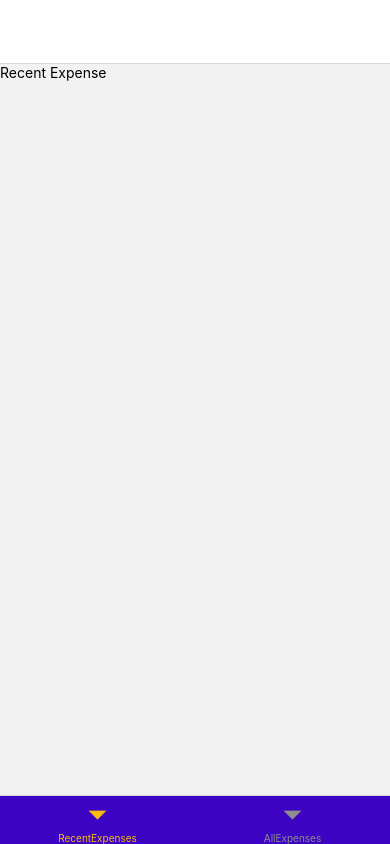
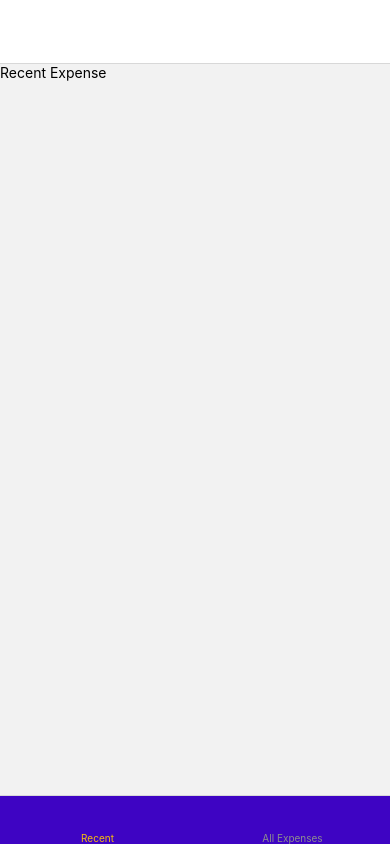
Before and after one commit to samlee088/rn-expense-tracker, a React Native app: screen / in a window 390 px wide. Built offline with nearby package versions, Linux system fonts and the light colour scheme.

Commit message:
icons styling

```diff
--- a/App.js
+++ b/App.js
@@ -1,43 +1,67 @@
-import { createBottomTabNavigator } from '@react-navigation/bottom-tabs';
-import { NavigationContainer } from '@react-navigation/native';
-import { StatusBar } from 'expo-status-bar';
-import { createNativeStackNavigator } from '@react-navigation/native-stack';
-import {GlobalStyles} from './constants/styles';
+import { createBottomTabNavigator } from "@react-navigation/bottom-tabs";
+import { NavigationContainer } from "@react-navigation/native";
+import { StatusBar } from "expo-status-bar";
+import { createNativeStackNavigator } from "@react-navigation/native-stack";
+import { GlobalStyles } from "./constants/styles";
+import { Ionicons } from "@expo/vector-icons";
 
-import ManageExpense from './screens/ManageExpense';
-import RecentExpenses from './screens/RecentExpenses';
-import AllExpenses from './screens/AllExpenses';
+import ManageExpense from "./screens/ManageExpense";
+import RecentExpenses from "./screens/RecentExpenses";
+import AllExpenses from "./screens/AllExpenses";
 
 const Stack = createNativeStackNavigator();
 const BottomTabs = createBottomTabNavigator();
 
 function ExpensesOverview() {
   return (
-    <BottomTabs.Navigator screenOptions={{
-      headerStyle: { background: GlobalStyles.colors.primary500 } ,
-      headerTintColor: 'white',
-      tabBarStyle: { backgroundColor: GlobalStyles.colors.primary500 },
-      tabBarActiveTintColor: GlobalStyles.colors.accent500,
-    }}>
-      <BottomTabs.Screen name='RecentExpenses' component={RecentExpenses}/>
-      <BottomTabs.Screen name='AllExpenses' component={AllExpenses} />
+    <BottomTabs.Navigator
+      screenOptions={{
+        headerStyle: { background: GlobalStyles.colors.primary500 },
+        headerTintColor: "white",
+        tabBarStyle: { backgroundColor: GlobalStyles.colors.primary500 },
+        tabBarActiveTintColor: GlobalStyles.colors.accent500,
+      }}
+    >
+      <BottomTabs.Screen
+        name="RecentExpenses"
+        component={RecentExpenses}
+        options={{
+          title: "Recent Expenses",
+          tabBarLabel: "Recent",
+          tabBarIcon: ({ color, size }) => {
+            <Ionicons name="hourglass" size={size} color={color} />;
+          },
+        }}
+      />
+      <BottomTabs.Screen
+        name="AllExpenses"
+        component={AllExpenses}
+        options={{
+          title: "All Expenses",
+          tabBarLabel: "All Expenses",
+          tabBarIcon: ({ color, size }) => {
+            <Ionicons name="calendar" size={size} color={color} />;
+          },
+        }}
+      />
     </BottomTabs.Navigator>
-  )
+  );
 }
 
 export default function App() {
-
-
   return (
     <>
       <StatusBar style="auto" />
       <NavigationContainer>
         <Stack.Navigator>
-          <Stack.Screen name='ExpensesOverview' component={ExpensesOverview} options={{headerShown: false}}/>
-          <Stack.Screen name='ManageExpense' component={ManageExpense} />
+          <Stack.Screen
+            name="ExpensesOverview"
+            component={ExpensesOverview}
+            options={{ headerShown: false }}
+          />
+          <Stack.Screen name="ManageExpense" component={ManageExpense} />
         </Stack.Navigator>
       </NavigationContainer>
-
     </>
   );
 }
```
